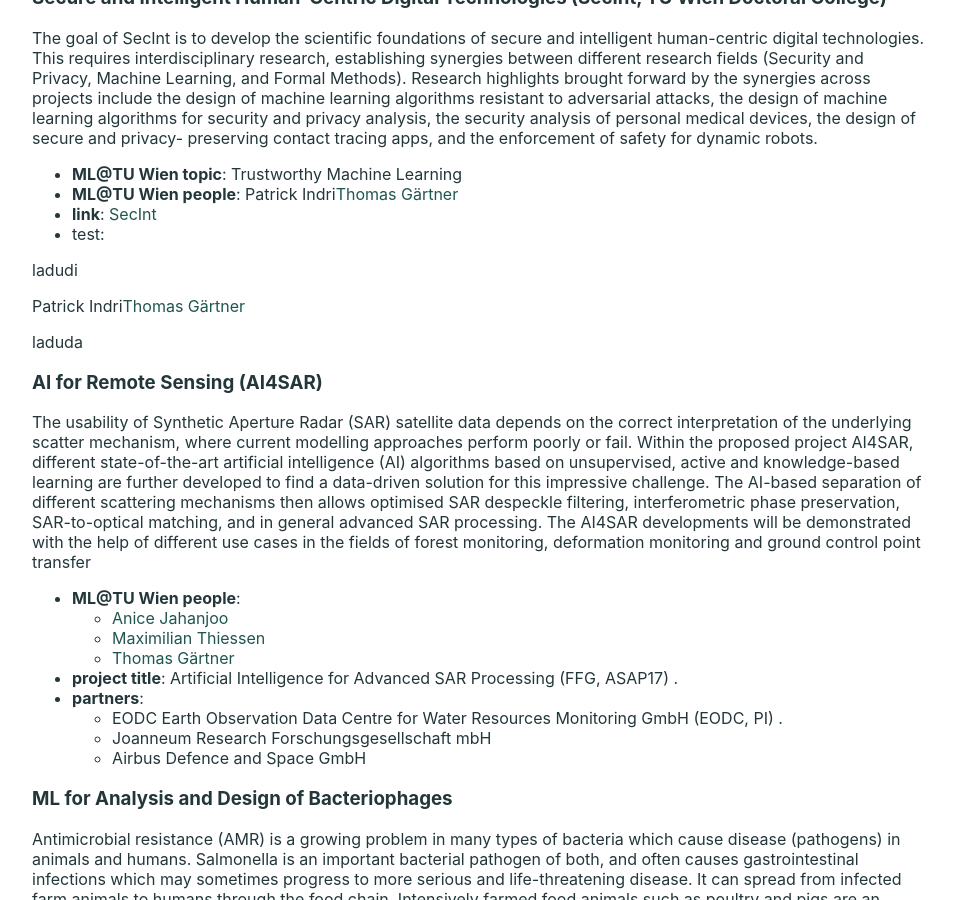
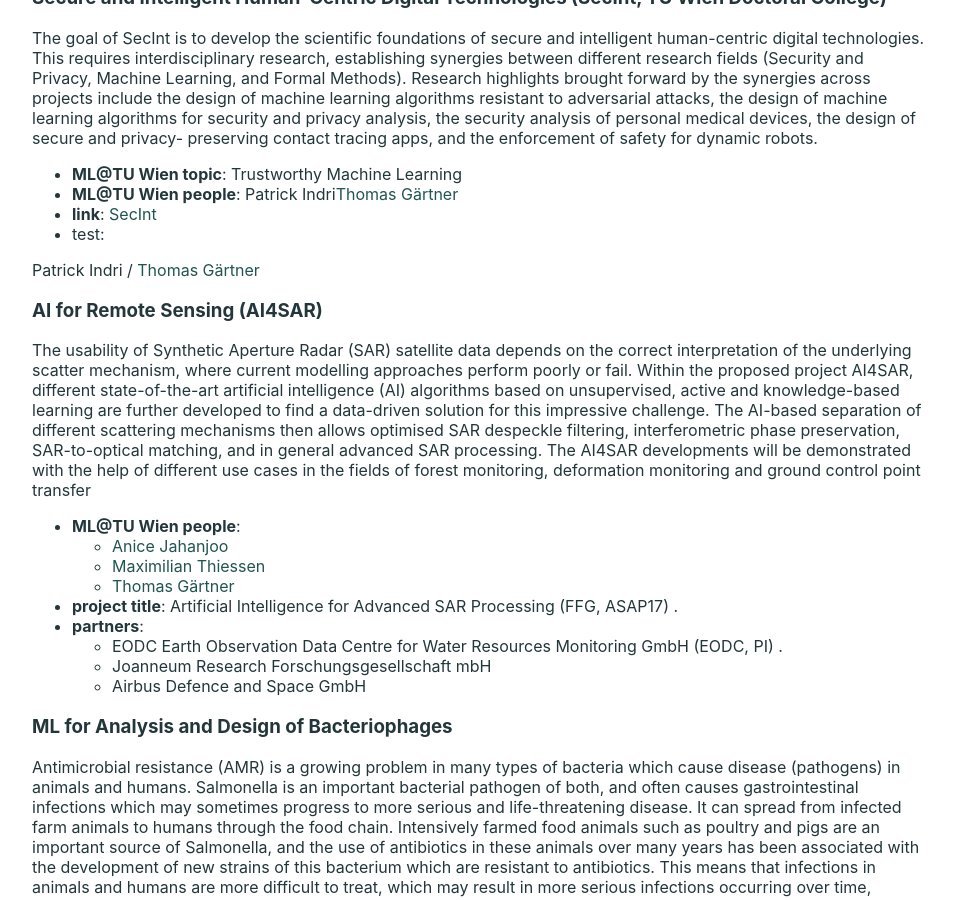
Before and after one commit to ml-tuw/ml-tuw.github.io, a Jekyll site: the page built from projects/md/index.md, in a window 1280 px wide and 900 px high, scrolled down 1530 px. Shown: the whole window, without its empty margins (160-1114 px from the left). Built offline with Jekyll 4.4.1, drawn with Linux system fonts in a browser that asks for light colours.

Commit message:
~~test~~

```diff
--- a/_includes/listppl.md
+++ b/_includes/listppl.md
@@ -1,14 +1,8 @@
 {% assign ppls = include.ppls | split:" " %}
-
-ladudi
-
 {% capture pn %}
 {% for ppl in ppls %}
 {%- include linked_name.md id=ppl -%}
-{% if forloop.index < forloop.length and forloop.length>2 %}, {% endif %}{% if forloop.index == forloop.length-1 %} & {% endif %}
+{% if forloop.index < forloop.length %} / {% endif %}
 {% endfor %}
 {% endcapture %}
-
 {{ pn | strip_newlines }}
-
-laduda
```
